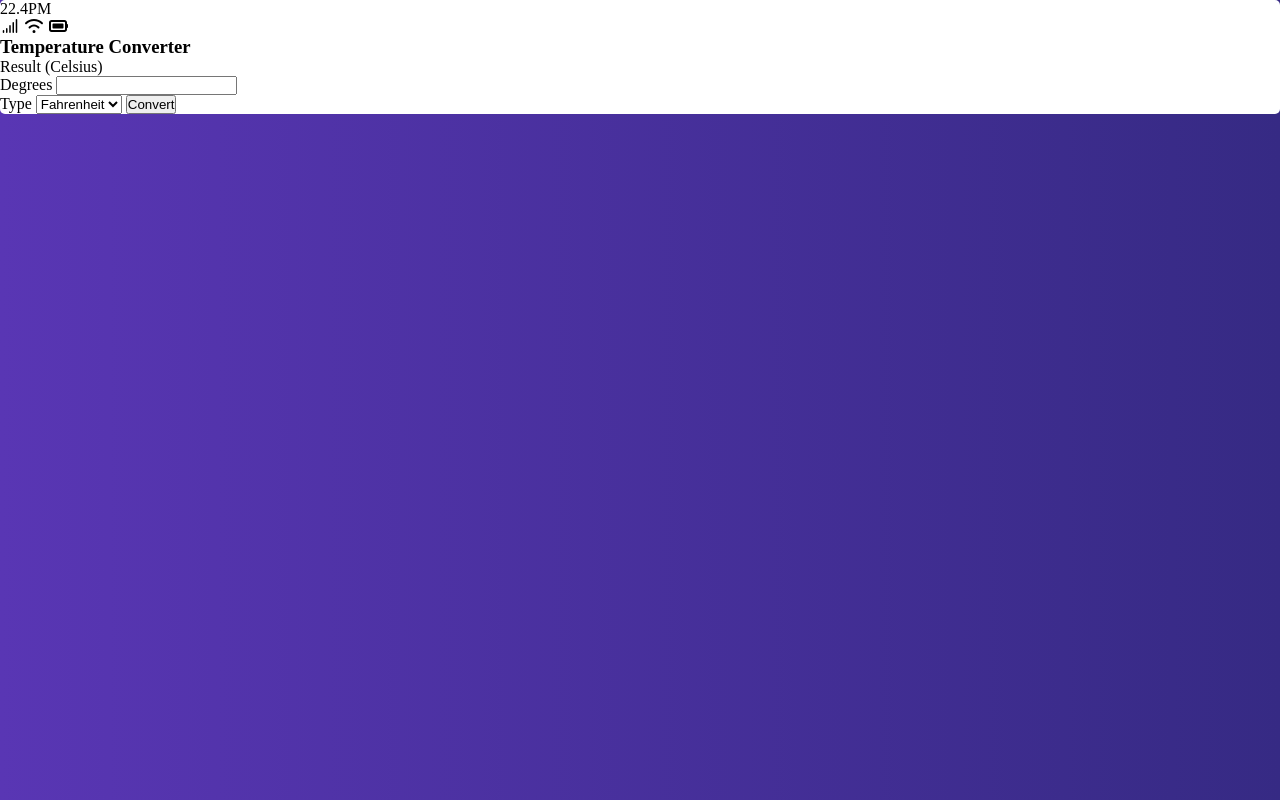
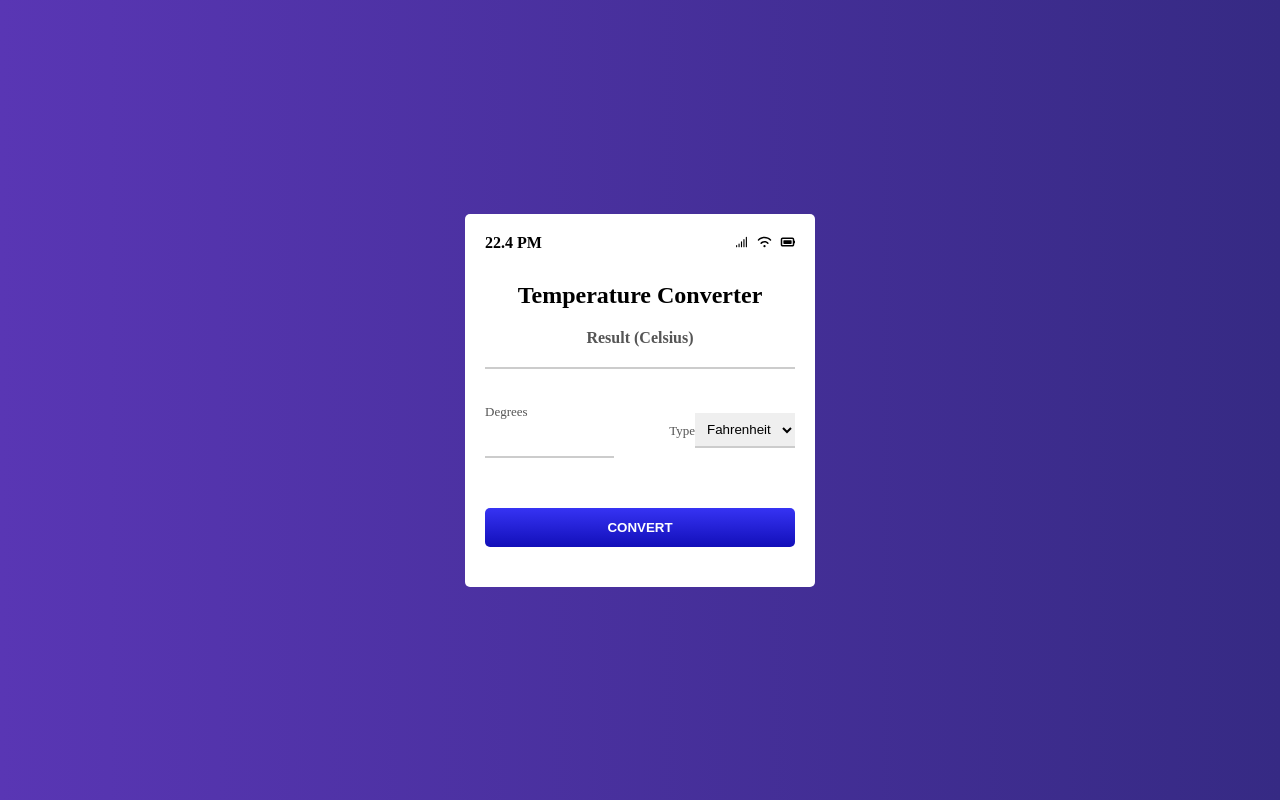
Before and after one commit to Ola-Reda/temperature-converter, a plain HTML site: page index.html in a window 1280 px wide. Drawn offline with Linux system fonts and the light colour scheme.

Commit message:
Add final changes

```diff
--- a/css/style.css
+++ b/css/style.css
@@ -8,7 +8,133 @@ body {
     background: linear-gradient(90deg, #5936b4 0%, #362a84 100%);
 }
 
+.container {
+    display: flex;
+    align-items: center;
+    justify-content: center;
+    height: 100vh;
+    padding: 0px 10px;
+}
+
 .box {
+    width: 100%;
+    max-width: 350px;
     background-color: white;
     border-radius: 5px;
+    padding: 20px 20px 40px;
 }
+
+.box .box-info {
+    display: flex;
+    align-items: center;
+    justify-content: space-between;
+    margin-bottom: 30px;
+}
+
+.box .box-info .time {
+    font-weight: 600;
+}
+
+.box .box-info .icons {
+    font-size: 12px;
+}
+
+.box .icons svg {
+    margin-left: 5px;
+}
+
+.box h2 {
+    text-align: center;
+    margin-bottom: 20px;
+}
+
+.box .box-content .result-box span {
+    display: block;
+    color: #555;
+    font-weight: 600;
+    text-align: center;
+}
+
+.box .box-content .result-box p {
+    text-align: center;
+    font-size: 24px;
+    font-weight: 700;
+    padding: 10px;
+    border-bottom: 2px solid #ccc;
+    transition: .4s ease-in;
+}
+
+.box .box-content .degrees-type {
+    margin-top: 35px;
+    display: flex;
+    align-items: center;
+    justify-content: space-between;
+}
+
+.box .box-content .degrees-type label {
+    color: #555;
+    font-size: 13px;
+}
+
+.box .box-content .degrees-type .degree label {
+    display: block;
+    margin-bottom: 5px;
+}
+
+.box .box-content .degrees-type input, select {
+    border: none;
+    outline: none;
+    border-bottom: 2px solid #ccc;
+    padding: 8px;
+}
+
+.box .box-content .degrees-type input {
+    width: 70%
+}
+
+.box .box-content .degrees-type input:focus {
+    border: 1px solid #4c49f3;
+}
+
+.box .box-content .type-box {
+    display: flex;
+    align-items: center;
+}
+
+.box .box-content .type-box option {
+    background-color: #3c39e7;
+    color: #f6f6f6;
+}
+
+.box .box-content button {
+    background: linear-gradient(to bottom, #3633f3, #120fb9);
+    color: white;
+    width: 100%;
+    font-weight: 600;
+    text-transform: uppercase;
+    border: none;
+    border-radius: 5px;
+    text-align: center;
+    padding: 12px 80px;
+    margin-top: 50px;
+    cursor: pointer;
+    transition: .5s ease-in;
+}
+
+.box .box-content button:hover {
+    background: linear-gradient(to bottom, #4a47e7, #322fda);
+}
+
+.box .box-content button svg {
+    margin-right: 8px;
+    animation: moving .9s ease-in;
+}
+
+@keyframes moving {
+    from {
+        transform: rotate(0deg);
+    }
+    to {
+        transform: rotate(360deg);
+    }
+}
--- a/index.html
+++ b/index.html
@@ -11,7 +11,7 @@
     <body>
         <div class="container">
             <div class="box">
-                <div>
+                <div class="box-info">
                     <p class="time"></p>
                     <div class="icons">
                         <i class="fa-solid fa-signal"></i>
@@ -19,25 +19,29 @@
                         <i class="fa-solid fa-battery-full"></i>
                     </div>
                 </div>
-                <h3>Temperature Converter</h3>
-                <div>
+                <h2>Temperature Converter</h2>
+                <div class="box-content">
                     <div class="result-box">
                         <span>Result (Celsius)</span>
                         <p class="result"></p>
                     </div>
                     <div>
+                        <div class="degrees-type">
                             <div class="degree">
                                 <label>Degrees</label>
                                 <input type="number" class="number">
                             </div>
-                        <div classs="type">
+                            <div class="type-box">
                                 <label>Type</label>
                                 <select class="type">
                                     <option value="Fahrenheit">Fahrenheit</option>
                                     <option value="Kelvin">Kelvin</option>
                                 </select>
-                            <button class="btn">Convert</button>
                             </div>
+                        </div>
+                        <button class="btn">
+                            Convert
+                        </button>
                     </div>
                 </div>
             </div>
--- a/js/script.js
+++ b/js/script.js
@@ -16,20 +16,41 @@ function displayTime() {
     } else {
         session = "AM"
     }
-    time.innerHTML = `${hours}.${minutes}${session}`
+    time.innerHTML = `${hours}.${minutes} ${session}`
 }
 setInterval(displayTime, 10)
 
 //function convert
-convertBtn.addEventListener("click", convert)
+convertBtn.addEventListener("click", () => {
+    convert()
+    convertBtn.innerHTML = `<i class="fa-solid fa-spinner"></i>   converting ...`
+    setTimeout(()=> {
+        convertBtn.innerHTML = `Convert`
+    },1000)
+})
+
+// if(inputNumber.value === '') {
+//     convertBtn.setAttribute("disabled", "")
+// }
+
+// setTimeout(() => {
+//     convertBtn.removeAttribute("disabled")
+// }, 5000)
+
+
+
+
 function convert() {
+    setTimeout(() => {
         let value = inputNumber.value
-    if(value !== ''){
+        if(value !== '') {
             if(type.value === 'Fahrenheit') {
                 degree = (value - 32) / 1.8
+                result.innerHTML = `${degree.toFixed(2)} &deg;c`
             } else {
                 degree = value - 273.15
+                result.innerHTML = `${degree.toFixed(2)} &deg;c`
             }
         }
-    result.innerHTML = `${degree.toFixed(2)} &deg;c`
+    },1200)
 }
```
Also changed, not shown: script.js (deleted, +0 -35 lines). Lines whose indentation alone changed are shown as unchanged.
